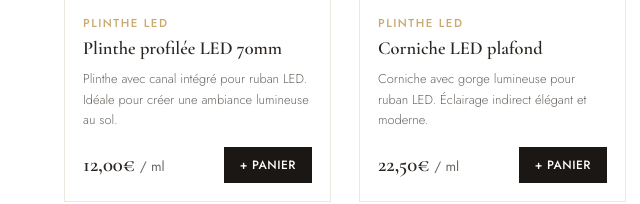
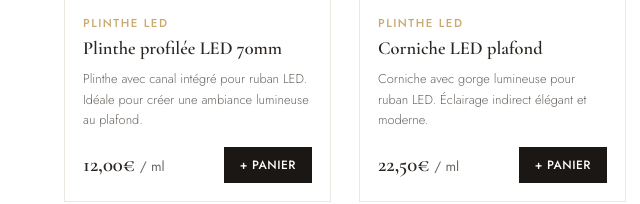
Before and after one commit to ingecomfo-lang/decoin, a plain HTML site: page produits.html in a window 1280 px wide. Shown: the part 1740-1944 px from the top of the page, 0-640 px from the left. Drawn offline with nearby package versions, Linux system fonts and the light colour scheme.

Commit message:
Add files via upload

```diff
--- a/produits.html
+++ b/produits.html
@@ -186,7 +186,7 @@ const products = [
   { id:6, cat:'corniche', badge:'new', name:'Corniche profilée contemporaine', desc:'Ligne épurée pour un intérieur moderne. Facile à poser, peinture blanche intégrée.', price:'9,90', unit:'ml', img:'https://images.unsplash.com/photo-1555041469-a586c61ea9bc?w=500&q=80' },
   { id:7, cat:'stuc', badge:'', name:'Stuc décoratif mural blanc', desc:'Panneau de stuc texturé pour habiller vos murs. Effet pierre naturelle très réaliste.', price:'34,90', unit:'m²', img:'https://images.unsplash.com/photo-1586023492125-27b2c045efd7?w=500&q=80' },
   { id:8, cat:'stuc', badge:'', name:'Stuc colonnes et pilastres', desc:'Demi-colonnes en stuc pour créer des alcôves et séparations élégantes.', price:'59,90', unit:'pce', img:'https://images.unsplash.com/photo-1600210492486-724fe5c67fb0?w=500&q=80' },
-  { id:9, cat:'led', badge:'new', name:'Plinthe profilée LED 70mm', desc:'Plinthe avec canal intégré pour ruban LED. Idéale pour créer une ambiance lumineuse au sol.', price:'12,00', unit:'ml', img:'plinthe%20led.png' },
+  { id:9, cat:'led', badge:'new', name:'Plinthe profilée LED 70mm', desc:'Plinthe avec canal intégré pour ruban LED. Idéale pour créer une ambiance lumineuse au plafond.', price:'12,00', unit:'ml', img:'plinthe%20led.png' },
   { id:10, cat:'led', badge:'', name:'Corniche LED plafond', desc:'Corniche avec gorge lumineuse pour ruban LED. Éclairage indirect élégant et moderne.', price:'22,50', unit:'ml', img:'https://images.unsplash.com/photo-1585412727339-54e4bae3bbf9?w=500&q=80' },
   { id:11, cat:'led', badge:'', name:'Cadre lumineux mural', desc:'Encadrement mural avec rainure LED pour mettre en valeur tableaux ou miroirs.', price:'29,90', unit:'ml', img:'https://images.unsplash.com/photo-1615529328331-f8917597711f?w=500&q=80' },
   { id:12, cat:'moulure', badge:'', name:'Bandeau de porte décoratif', desc:'Encadrement de porte en polyuréthane, motif géométrique. Simple à coller et à peindre.', price:'11,20', unit:'ml', img:'https://images.unsplash.com/photo-1631679706909-1844bbd07221?w=500&q=80' },
```
